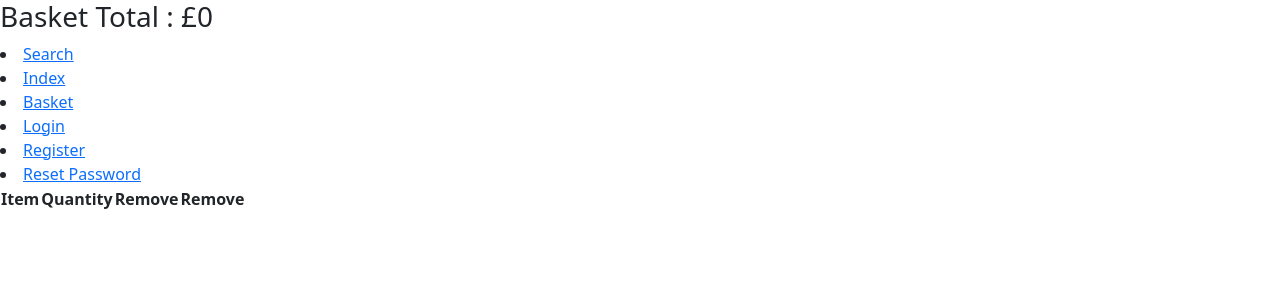
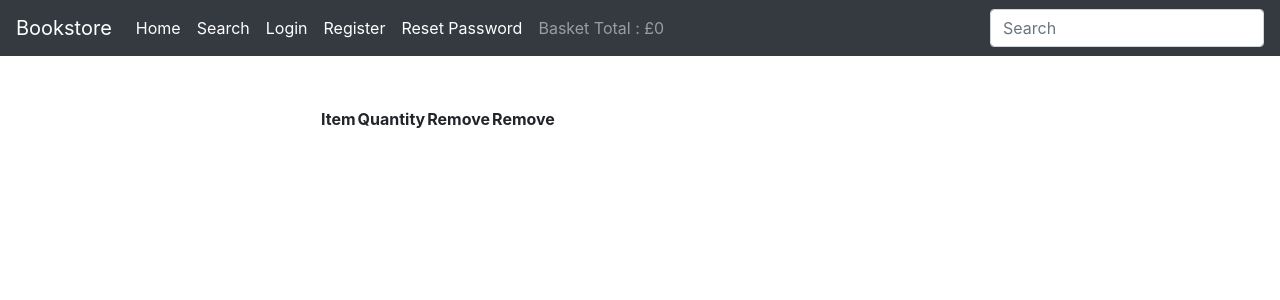
Before and after one commit to Code-Institute-Submissions/ecom-bookstore-5p, a Django app: page /basket/ in a window 1280 px wide. Shown: the top 300 px of the page. Run offline with Django 4.2, Linux system fonts and the light colour scheme; lists and menus that the app fills with data are empty; some libraries are stand-ins or nearby versions.

Commit message:
Style header in base.html, allow searching from top right searchbar

```diff
--- a/templates/base.html
+++ b/templates/base.html
@@ -15,7 +15,7 @@
 
     {% block corecss %}
         <link rel="stylesheet" href="{% static 'css/base.css' %}">
-        <link href="https://cdn.jsdelivr.net/npm/bootstrap@5.2.0-beta1/dist/css/bootstrap.min.css" rel="stylesheet" integrity="sha384-0evHe/X+R7YkIZDRvuzKMRqM+OrBnVFBL6DOitfPri4tjfHxaWutUpFmBp4vmVor" crossorigin="anonymous">
+        <link rel="stylesheet" href="https://cdn.jsdelivr.net/npm/bootstrap@4.0.0/dist/css/bootstrap.min.css" integrity="sha384-Gn5384xqQ1aoWXA+058RXPxPg6fy4IWvTNh0E263XmFcJlSAwiGgFAW/dAiS6JXm" crossorigin="anonymous">
     {% endblock %}
 
     {% block extra_css %}
@@ -35,28 +35,59 @@
   </head>
   <body>
     <header>
+      <nav class="navbar navbar-expand-sm navbar-dark bg-dark">
+        <a class="navbar-brand" href="{% url 'index_bookstore' %}">Bookstore</a>
+        <button class="navbar-toggler" type="button" data-toggle="collapse" data-target="#navbarsExample03" aria-controls="navbarsExample03" aria-expanded="false" aria-label="Toggle navigation">
+          <span class="navbar-toggler-icon"></span>
+        </button>
+
+        <div class="collapse navbar-collapse" id="navbarsExample03">
+          <ul class="navbar-nav mr-auto">
+            <li class="nav-item active">
+              <a class="nav-link" href="#">Home <span class="sr-only">(current)</span></a>
+            </li>
+            <li class="nav-item active">
+              <a class="nav-link" href="{% url 'books_search' %}">Search</a>
+            </li>
 
 
-      {% block page_header %}
-      {% if request.session.total %}
-        <h3>Basket Total : £{{ request.session.total|convert_total }}</h3>
-      {% else %}
-        <h3>Basket Total : £0</h3>
-      {% endif %}
-        <li><a href="{% url 'books_search' %}">Search</a></li>
-        <li><a href="{% url 'index_bookstore' %}">Index</a></li>
-        <li><a href="{% url 'basket_index' %}">Basket</a></li>
-      {% if user.is_authenticated %}
-        <li><a href="{% url 'account_logout' %}">Logout</a></li>
-        <li><a href="{% url 'checkout_page' %}">Checkout</a></li>
-        <li><a href="{% url 'see_orders' %}">My Orders</a></li>
-      {% else %}
-        <li><a href="{% url 'account_login' %}">Login</a></li>
-        <li><a href="{% url 'account_signup' %}">Register</a></li>
-        <li><a href="{% url 'account_reset_password' %}">Reset Password</a></li>
-      {% endif %}
+            {% if user.is_authenticated %}
+            <li class="nav-item active">
+              <a class="nav-link" href="{% url 'checkout_page' %}">Checkout</a>
+            </li>
+            <li class="nav-item active">
+              <a class="nav-link" href="{% url 'see_orders' %}">My Orders</a>
+            </li>
+            <li class="nav-item active">
+              <a class="nav-link" href="{% url 'account_logout' %}">Logout</a>
+            </li>
+            {% else %}
+            <li class="nav-item active">
+              <a class="nav-link" href="{% url 'account_login' %}">Login</a>
+            </li>
+            <li class="nav-item active">
+              <a class="nav-link" href="{% url 'account_signup' %}">Register</a>
+            </li>
+            <li class="nav-item active">
+              <a class="nav-link" href="{% url 'account_reset_password' %}">Reset Password</a>
+            </li>
+            {% endif %}
 
-      {% endblock %}
+            <li class="nav-item">
+              <a class="nav-link" href="{% url 'basket_index' %}">
+                {% if request.session.total %}
+                Basket Total : £{{ request.session.total|convert_total }}
+                {% else %}
+                Basket Total : £0
+              {% endif %}
+              </a>
+            </li>
+          </ul>
+          <form class="form-inline my-2 my-md-0" method="get" enctype="multipart/form-data" action="{% url 'search_result' %}">
+            <input class="form-control" type="text" id="id_name" name="name" placeholder="Search">
+          </form>
+        </div>
+      </nav>
       </header>
 
       {% if messages %}
@@ -70,13 +101,20 @@
       </section>
       {% endif %}
 
-
+    <div class="body">
     {% block content %}
 
     {% endblock %}
+    </div>
 
     {% block postloadjs %}
-
+    <!-- Bootstrap core JavaScript
+    ================================================== -->
+    <!-- Placed at the end of the document so the pages load faster -->
+    <script src="Navbar%20Template%20for%20Bootstrap_files/jquery-3.2.1.slim.min.js" integrity="sha384-KJ3o2DKtIkvYIK3UENzmM7KCkRr/rE9/Qpg6aAZGJwFDMVNA/GpGFF93hXpG5KkN" crossorigin="anonymous"></script>
+    <script>window.jQuery || document.write('<script src="../../assets/js/vendor/jquery-slim.min.js"><\/script>')</script>
+    <script src="Navbar%20Template%20for%20Bootstrap_files/popper.min.js"></script>
+    <script src="Navbar%20Template%20for%20Bootstrap_files/bootstrap.min.js"></script>
     {% endblock %}
   </body>
 </html>
```
